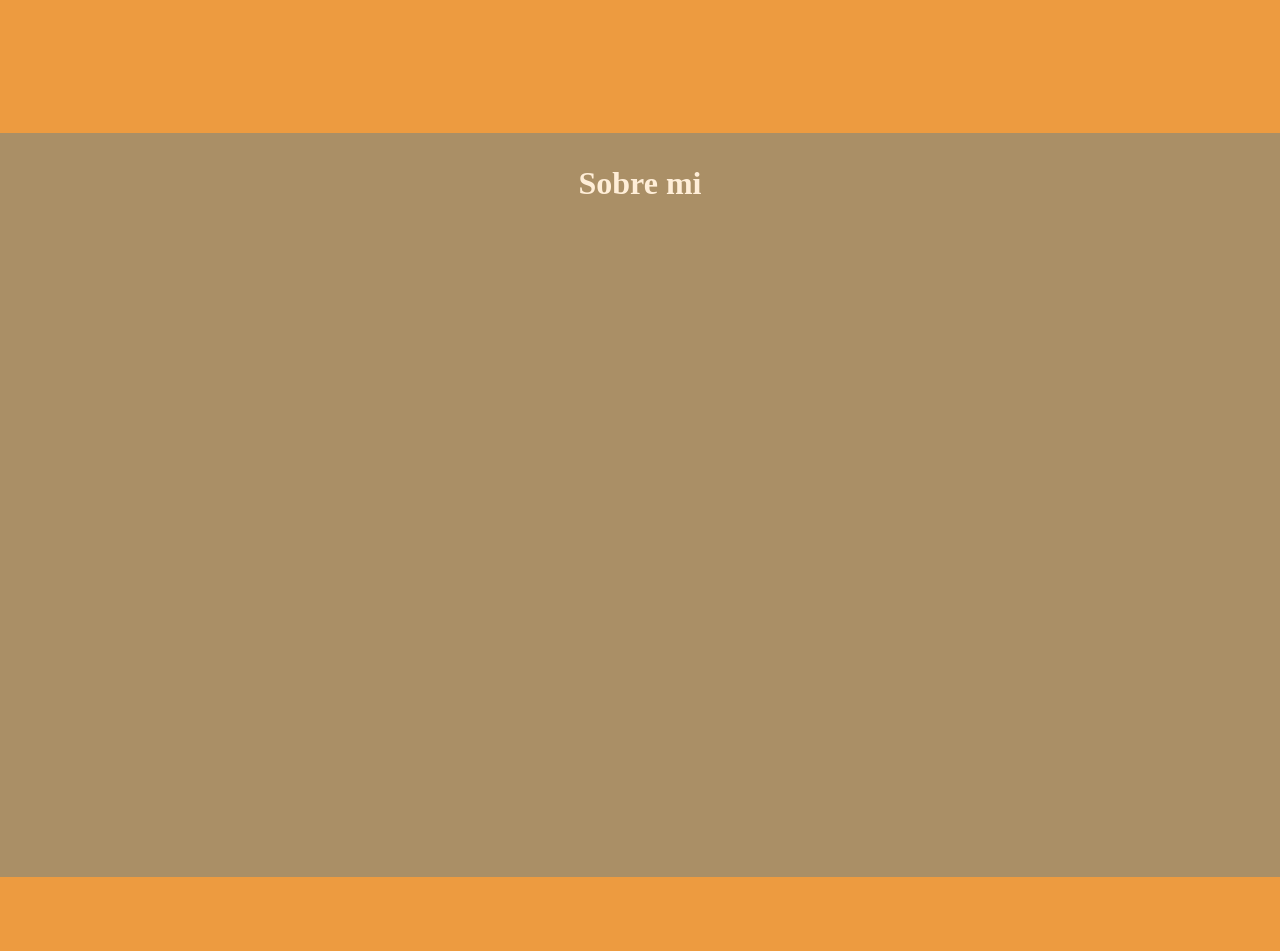
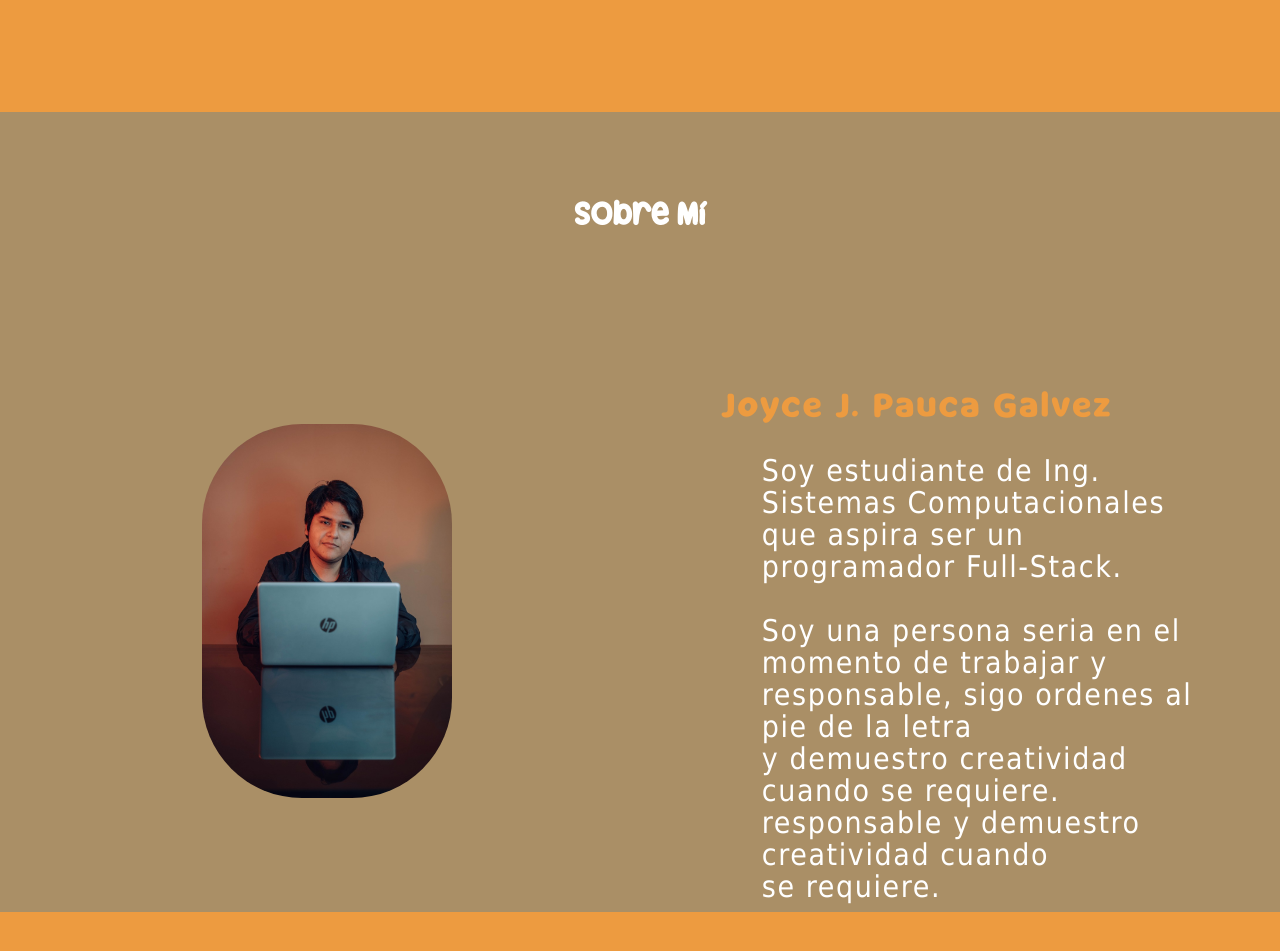
Before and after one commit to ImJoycePG/Portafolio, a plain HTML site: page index.html in a window 1280 px wide. Shown: the part 700-1651 px from the top of the page. Before the commit the page ends 1577 px from the top, so only its background shows below. Drawn offline with Linux system fonts and the light colour scheme; a web font is replaced by a local one.

Commit message:
Finish SobreMi

```diff
--- a/css/StyleGlobal.css
+++ b/css/StyleGlobal.css
@@ -278,17 +278,97 @@ header {
     }
 }
 
-/* Sobre Mi */
-
+/* SobreMi */
 .SobreMi {
     background-color: #AA8F66;
     width: 100%;
-    height: 93vh;
+    height: auto;
+}
+.SobreMi h1 {
+    color: white;
+    font-family: 'HMT';
+    text-align: center;
+    padding-top: 4rem;
     padding-bottom: 4rem;
 }
+.sobreMi_container{
+    display: flex;
+    flex-direction: column;
+    padding: 4rem 3rem 3rem 3rem;
+}
+.sobreMi_container span {
+    color: white;
+    font-size: 18px;
+    font-family: Tahoma;
+    letter-spacing: .1rem;
+    line-height: 1.8rem;
+    text-align: center;
+}
+.sobreMi_title {
+    color: #ED9B40;
+    font-family: 'MilkyNice';
+    text-align: center;
+    font-size: 20px;
+    letter-spacing: .1rem;
+    margin-bottom: 2rem;
+}
+.sobreMi_picture {
+    display: flex;
+    justify-content: center;
+    width: 100%;
+    height: auto;
+    padding: 1rem 0;
+}
+.sobreMi_photo {
+    width: 55%;
+    margin-bottom: 5rem;
+    border-radius: 50px;
+}
 
-.SobreMi h1 {
-    color: #FFEED8;
-    text-align: center;
-    padding-top: 2rem;
+
+@media screen and (min-width: 800px) {
+
+    .SobreMi {
+        display: flex;
+        flex-direction: column;
+        height: 100vh;
+    }
+    .SobreMi h1 {
+        text-align: center;
+    }
+    .sobreMi_text {
+        display: flex;
+        flex-direction: row-reverse;
+        align-items: center;
+    }
+    .sobreMi_container{
+        width: 70%;
+    }
+    .sobreMi_container span {
+        font-size: 30px;
+        text-align: left;
+        letter-spacing: .1rem;
+        line-height: 2rem;
+        padding: 0 5% 0 10rem;
+    }
+    .sobreMi_picture {
+        width: 45%;
+        height: auto;
+        margin-top: 2rem;
+        margin-left: 100px;
+    }
+
+    .sobreMi_photo {
+        border-radius: 100px;
+    }
+
+    .sobreMi_photo:hover {
+        border: 2px solid #ED9B40;
+    }
+
+    .sobreMi_title {
+        text-align: flex-start;
+        font-size: 34px;
+        letter-spacing: .1rem;
+    }
 }
--- a/index.html
+++ b/index.html
@@ -47,8 +47,27 @@
     </section>
 
     <section class="SobreMi" id="SobreMi">
-        <h1>Sobre mi</h1>
+        <h1>Sobre Mí</h1>
+        <div class="sobreMi_text">
+            <div class="sobreMi_container">
+                <div class="sobreMi_title">
+                    <span2>Joyce J. Pauca Galvez</span2>
+                </div>
+                <span>Soy estudiante de Ing. Sistemas Computacionales <br>
+                    que aspira ser un programador Full-Stack. <br> <br>
+                    Soy una persona seria en el momento de trabajar y <br>
+                    responsable, sigo ordenes al pie de la letra <br>
+                    y demuestro creatividad cuando se requiere.
+                    responsable y demuestro creatividad cuando <br>
+                    se requiere.
+                </span>
+            </div>
 
+
+            <picture class="sobreMi_picture">
+                <img class="sobreMi_photo" src="./images/FotoSobreMi.jpeg" alt="Photo SobreMi">
+            </picture>
+        </div>
 
     </section>
 
```
